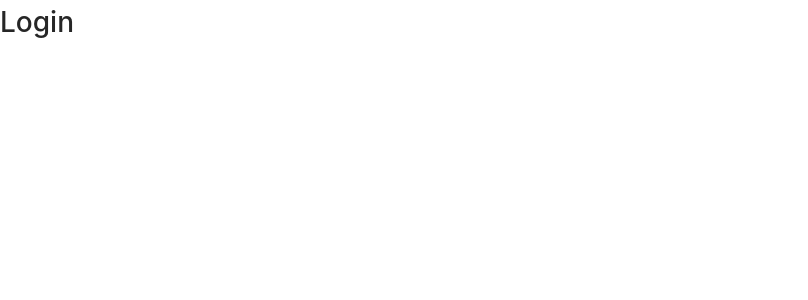
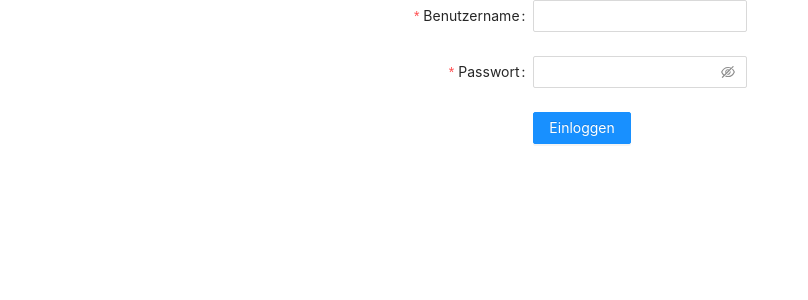
Before and after one commit to OliverFida/CheckIt, a React (Create React App) app in the folder frontend/: page / in a window 1280 px wide. Shown: the top 300 px of the page, without its empty margins (0-808 px from the left). Built offline with nearby package versions, Linux system fonts and the light colour scheme.

Commit message:
form on login page implemented

```diff
--- a/frontend/src/pages/LoginPage.js
+++ b/frontend/src/pages/LoginPage.js
@@ -1,5 +1,74 @@
+import { Button, Form, Input, Col, Row } from 'antd';
+import React from 'react';
+
 export default function LoginPage(){
-    return(
-        <h1>Login</h1>
+
+    const onFinish = (values) => {
+        console.log('Success:', values);
+      };
+
+      const onFinishFailed = (errorInfo) => {
+        console.log('Failed:', errorInfo);
+      };
+
+
+        return (
+        <Row type="flex" justify="center" align="center">
+            <Col span={12} >
+                <Form
+                    name="basic"
+                    labelCol={{
+                    span: 8,
+                    }}
+                    wrapperCol={{
+                    span: 8,
+                    }}
+                    initialValues={{
+                    remember: true,
+                    }}
+                    onFinish={onFinish}
+                    onFinishFailed={onFinishFailed}
+                    autoComplete="off"
+                >
+                    <Form.Item
+                    label="Benutzername"
+                    name="username"
+                    rules={[
+                        {
+                        required: true,
+                        message: 'Bitte geben Sie Ihren Benutzernamen ein!',
+                        },
+                    ]}
+                    >
+                    <Input />
+                    </Form.Item>
+
+                    <Form.Item
+                    label="Passwort"
+                    name="password"
+                    rules={[
+                        {
+                        required: true,
+                        message: 'Bitte geben Sie Ihr Passwort ein!',
+                        },
+                    ]}
+                    >
+                    <Input.Password />
+                    </Form.Item>
+
+
+                    <Form.Item
+                    wrapperCol={{
+                        offset: 8,
+                        span: 16,
+                    }}
+                    >
+                    <Button type="primary" htmlType="submit">
+                        Einloggen
+                    </Button>
+                    </Form.Item>
+                </Form>
+            </Col>
+        </Row>
     );
 };
```
